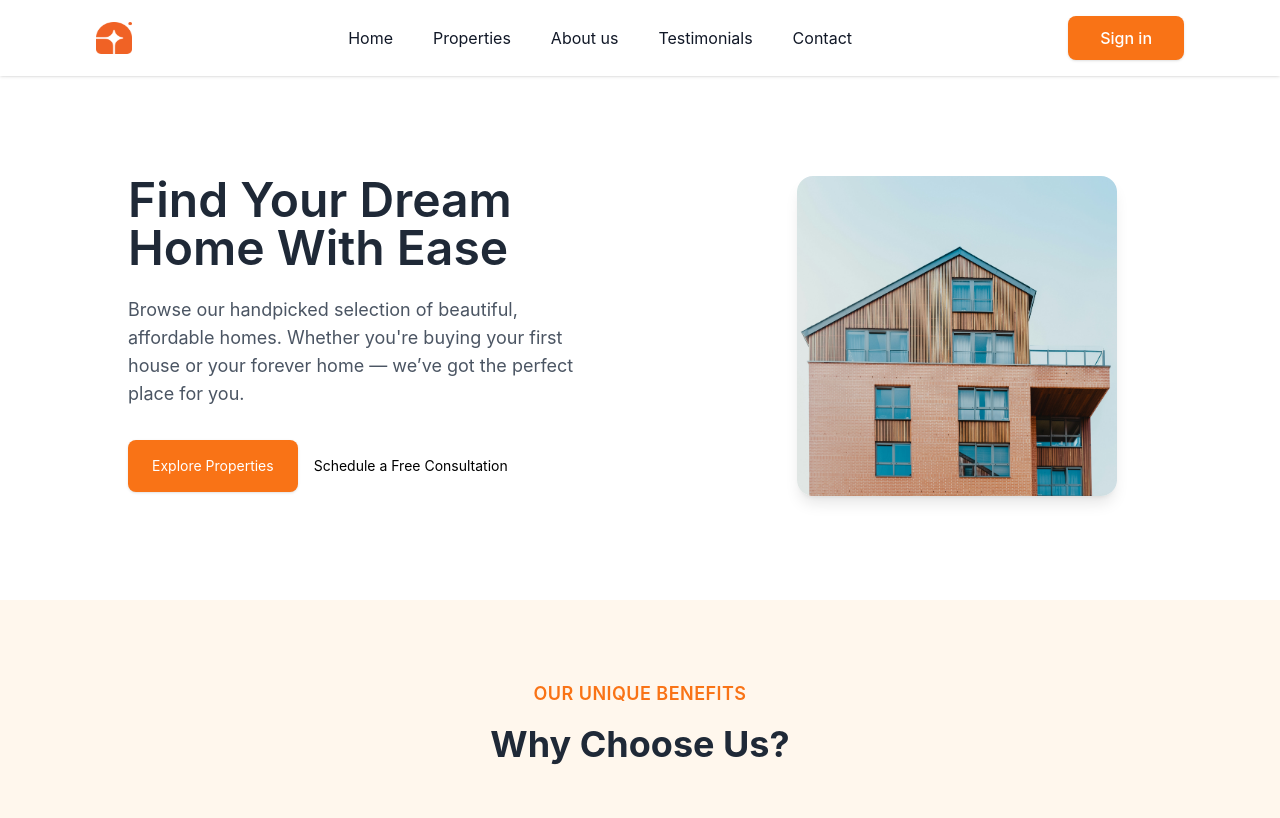
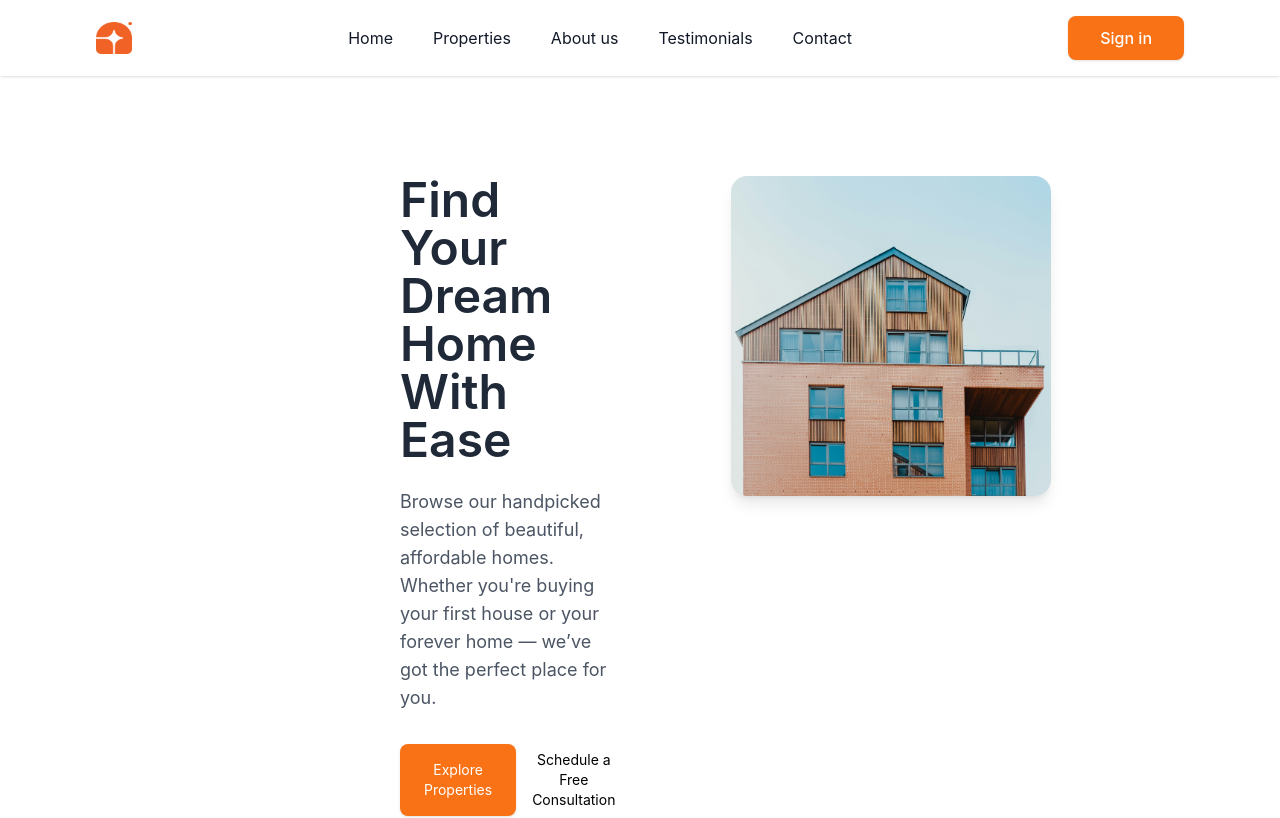
Before and after one commit to rizkysupriyadi/DreamHome, a React (Vite) app: page / in a window 1280 px wide. Shown: the top 818 px of the page. Built offline with nearby package versions, Linux system fonts and the light colour scheme.

Commit message:
Update Hero section

```diff
--- a/src/components/Hero.jsx
+++ b/src/components/Hero.jsx
@@ -3,13 +3,10 @@ import gambar1 from "../assets/download.jpg";
 
 export default function Hero() {
   return (
-    <section className="mt-24 flex flex-col-reverse lg:flex-row items-start justify-between px-4 sm:px-8 md:px-16 lg:px-24 xl:px-32 py-8 sm:py-20 gap-y-4 lg:gap-x-40 mb-6">
+    <section className="mt-24 flex flex-col-reverse lg:flex-row items-start justify-between px-4 sm:px-8 md:px-16 lg:px-24 xl:px-[400px] py-8 sm:py-20 gap-y-4 lg:gap-x-40 mb-6">
 
       {/* Kolom Teks */}
-      <div
-        className="w-full lg:w-[600px] text-center lg:text-left"
-        data-aos="fade-right"
-      >
+      <div className="w-full lg:w-[600px] text-center lg:text-left" data-aos="fade-right">
         <h1 className="text-2xl sm:text-4xl md:text-5xl font-semibold text-gray-800 leading-normal mb-6 max-w-2xl mx-auto lg:mx-0">
           Find Your Dream Home With Ease
         </h1>
```
